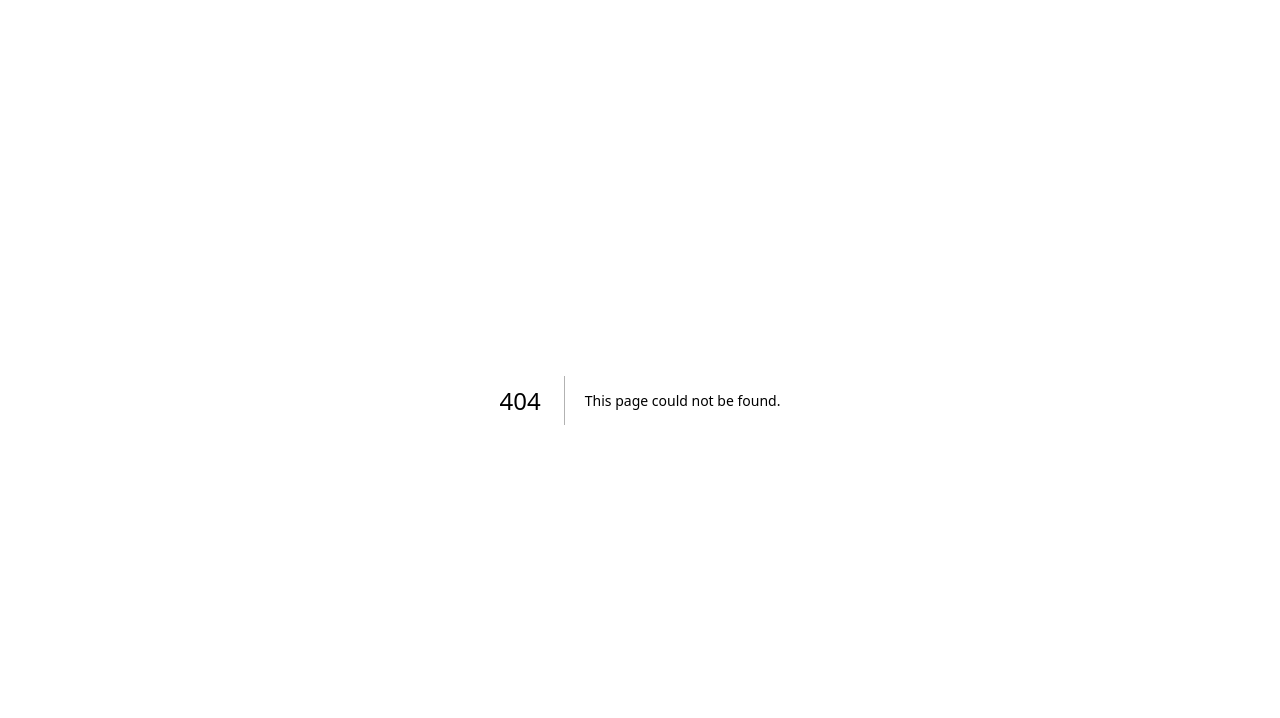
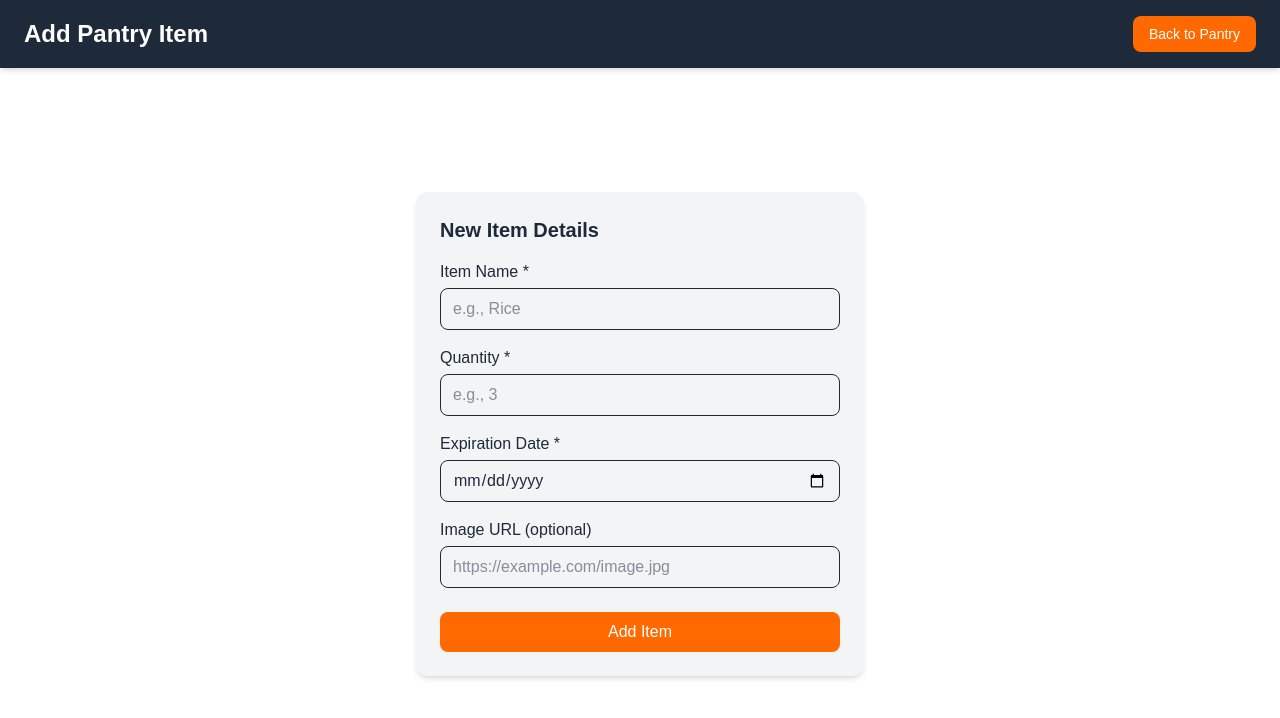
Before and after one commit to Uncore007/CSE499-Team6, a Next.js app in the folder grocery_buddy/: page /dashboard/pantry/addItem in a window 1280 px wide. Before the commit this address had no page. Shown: the top 718 px of the page. Built offline with nearby package versions, Linux system fonts and the light colour scheme.

Commit message:
Victorybranch

```diff
--- a/grocery_buddy/src/app/dashboard/page.tsx
+++ b/grocery_buddy/src/app/dashboard/page.tsx
@@ -56,9 +56,9 @@ export default function Dashboard() {
                 </a>
               </li>
               <li className="mb-2">
-                <a href="#" className="block p-3 rounded hover:bg-gray-600">
+                <Link href="/dashbaord/pantry" className="block p-3 rounded hover:bg-gray-600">
                   Pantry
-                </a>
+                </Link>
               </li>
             </ul>
           </nav>
--- /dev/null
+++ b/grocery_buddy/src/app/dashboard/pantry/addItem/page.tsx
@@ -0,0 +1,130 @@
+"use client";
+
+import { useState } from "react";
+import { useRouter } from "next/navigation";
+
+export default function AddPantryItem() {
+  const router = useRouter();
+
+  const [formData, setFormData] = useState({
+    name: "",
+    quantity: "",
+    expirationDate: "",
+    imageUrl: "",
+  });
+
+  const [error, setError] = useState("");
+
+  const handleChange = (e: React.ChangeEvent<HTMLInputElement>) => {
+    setFormData({ ...formData, [e.target.name]: e.target.value });
+  };
+
+  const handleSubmit = (e: React.FormEvent) => {
+    e.preventDefault();
+
+    // Basic validation
+    if (!formData.name || !formData.quantity || !formData.expirationDate) {
+      setError("Please fill in all required fields.");
+      return;
+    }
+
+    // Save to localStorage (temporary)
+    const existing = JSON.parse(localStorage.getItem("pantryItems") || "[]");
+    const newItem = {
+      id: Date.now(),
+      name: formData.name,
+      quantity: parseInt(formData.quantity),
+      expirationDate: formData.expirationDate,
+      imageUrl: formData.imageUrl || "/placeholder.png",
+    };
+    localStorage.setItem("pantryItems", JSON.stringify([...existing, newItem]));
+
+    // Redirect back to pantry page
+    router.push("/pantry");
+  };
+
+  return (
+    <div className="min-h-screen flex flex-col bg-white text-gray-800">
+      {/* Header */}
+      <header className="bg-gray-800 text-white shadow-md px-6 py-4 flex justify-between items-center">
+        <h1 className="text-2xl font-bold">Add Pantry Item</h1>
+        <button
+          onClick={() => router.push("/pantry")}
+          className="px-4 py-2 bg-orange-500 hover:bg-orange-600 rounded-lg text-white text-sm transition"
+        >
+          Back to Pantry
+        </button>
+      </header>
+
+      {/* Form Section */}
+      <main className="flex-1 flex items-center justify-center p-6">
+        <form
+          onSubmit={handleSubmit}
+          className="w-full max-w-md bg-gray-100 shadow-md rounded-xl p-6"
+        >
+          <h2 className="text-xl font-semibold mb-4">New Item Details</h2>
+
+          {error && (
+            <div className="bg-red-100 text-red-700 px-3 py-2 rounded mb-4">
+              {error}
+            </div>
+          )}
+
+          <div className="mb-4">
+            <label className="block mb-1 font-medium">Item Name *</label>
+            <input
+              type="text"
+              name="name"
+              value={formData.name}
+              onChange={handleChange}
+              placeholder="e.g., Rice"
+              className="w-full border px-3 py-2 rounded-lg focus:ring-2 focus:ring-orange-400 focus:outline-none"
+            />
+          </div>
+
+          <div className="mb-4">
+            <label className="block mb-1 font-medium">Quantity *</label>
+            <input
+              type="number"
+              name="quantity"
+              value={formData.quantity}
+              onChange={handleChange}
+              placeholder="e.g., 3"
+              className="w-full border px-3 py-2 rounded-lg focus:ring-2 focus:ring-orange-400 focus:outline-none"
+            />
+          </div>
+
+          <div className="mb-4">
+            <label className="block mb-1 font-medium">Expiration Date *</label>
+            <input
+              type="date"
+              name="expirationDate"
+              value={formData.expirationDate}
+              onChange={handleChange}
+              className="w-full border px-3 py-2 rounded-lg focus:ring-2 focus:ring-orange-400 focus:outline-none"
+            />
+          </div>
+
+          <div className="mb-6">
+            <label className="block mb-1 font-medium">Image URL (optional)</label>
+            <input
+              type="text"
+              name="imageUrl"
+              value={formData.imageUrl}
+              onChange={handleChange}
+              placeholder="https://example.com/image.jpg"
+              className="w-full border px-3 py-2 rounded-lg focus:ring-2 focus:ring-orange-400 focus:outline-none"
+            />
+          </div>
+
+          <button
+            type="submit"
+            className="w-full bg-orange-500 text-white py-2 rounded-lg hover:bg-orange-600 transition"
+          >
+            Add Item
+          </button>
+        </form>
+      </main>
+    </div>
+  );
+}
--- /dev/null
+++ b/grocery_buddy/src/app/dashboard/pantry/page.tsx
@@ -0,0 +1,144 @@
+"use client";
+
+import { useState } from "react";
+import Image from "next/image";
+import Link from "next/link";
+
+export default function Pantry() {
+  // Dummy pantry data
+  const [pantryItems, setPantryItems] = useState([
+    {
+      id: 1,
+      name: "Rice",
+      quantity: 2,
+      expirationDate: "2025-12-01",
+      imageUrl: "/placeholder.png",
+    },
+    {
+      id: 2,
+      name: "Beans",
+      quantity: 5,
+      expirationDate: "2025-06-15",
+      imageUrl: "/placeholder.png",
+    },
+    {
+      id: 3,
+      name: "Milk",
+      quantity: 1,
+      expirationDate: "2025-10-20",
+      imageUrl: "/placeholder.png",
+    },
+  ]);
+
+  const [searchTerm, setSearchTerm] = useState("");
+
+  const handleDelete = (id: number) => {
+    setPantryItems(pantryItems.filter((item) => item.id !== id));
+  };
+
+  const filteredPantry = pantryItems.filter((item) =>
+    item.name.toLowerCase().includes(searchTerm.toLowerCase())
+  );
+
+  const isExpiringSoon = (date: string) => {
+    const diff = new Date(date).getTime() - new Date().getTime();
+    return diff < 7 * 24 * 60 * 60 * 1000; // less than 7 days
+  };
+
+  return (
+    <div className="font-sans flex flex-col h-screen bg-white text-gray-800">
+      {/* Header */}
+      <header className="bg-gray-800 text-white shadow-md px-6 py-4 flex justify-between items-center">
+        <h1 className="text-2xl font-bold">Pantry</h1>
+        <Link
+          href="/pantry/addItem"
+          className="px-4 py-2 bg-orange-500 hover:bg-orange-600 rounded-lg text-white text-sm transition"
+        >
+          + Add Item
+        </Link>
+      </header>
+
+      {/* Main Content */}
+      <main className="flex-1 p-6 overflow-y-auto">
+        {/* Search Bar */}
+        <div className="mb-6 flex justify-between items-center">
+          <input
+            type="text"
+            placeholder="Search pantry..."
+            value={searchTerm}
+            onChange={(e) => setSearchTerm(e.target.value)}
+            className="w-full md:w-1/2 px-4 py-2 border rounded-lg focus:outline-none focus:ring-2 focus:ring-orange-400"
+          />
+        </div>
+
+        {/* Pantry Grid */}
+        <div className="grid grid-cols-1 sm:grid-cols-2 lg:grid-cols-3 gap-6">
+          {filteredPantry.map((item) => (
+            <div
+              key={item.id}
+              className={`rounded-lg shadow hover:shadow-lg transition overflow-hidden border-2 ${
+                item.quantity <= 1
+                  ? "border-red-400"
+                  : isExpiringSoon(item.expirationDate)
+                  ? "border-yellow-400"
+                  : "border-green-400"
+              }`}
+            >
+              {/* Image */}
+              <div className="relative h-40 w-full">
+                <Image
+                  src={item.imageUrl}
+                  alt={item.name}
+                  fill
+                  className="object-cover"
+                />
+              </div>
+
+              {/* Card Body */}
+              <div className="p-4">
+                <h2 className="text-xl font-semibold">{item.name}</h2>
+                <p className="text-gray-600 text-sm mb-3">
+                  Stock: {item.quantity} item{item.quantity > 1 ? "s" : ""}
+                </p>
+
+                {/* Extra details */}
+                <div className="text-sm text-gray-500 mb-3">
+                  <p>
+                    <strong>Expires:</strong>{" "}
+                    <span
+                      className={
+                        isExpiringSoon(item.expirationDate)
+                          ? "text-yellow-600"
+                          : "text-green-600"
+                      }
+                    >
+                      {item.expirationDate}
+                    </span>
+                  </p>
+                </div>
+
+                {/* Buttons */}
+                <div className="flex gap-2">
+                  <button
+                    onClick={() => handleDelete(item.id)}
+                    className="px-3 py-1 text-sm border border-red-500 text-red-500 rounded-full hover:bg-red-500 hover:text-white transition"
+                  >
+                    Remove
+                  </button>
+                  <button className="px-3 py-1 text-sm border border-orange-500 bg-orange-400 text-white rounded-full hover:bg-orange-700 transition">
+                    Restock
+                  </button>
+                </div>
+              </div>
+            </div>
+          ))}
+        </div>
+
+        {/* Empty State */}
+        {filteredPantry.length === 0 && (
+          <p className="text-center text-gray-500 mt-6">No items found.</p>
+        )}
+      </main>
+    </div>
+  );
+}
--- a/grocery_buddy/src/app/dashboard/recipes/page.tsx
+++ b/grocery_buddy/src/app/dashboard/recipes/page.tsx
@@ -62,7 +62,7 @@ export default function Recipes() {
       <header className="bg-gray-800 text-white shadow-md px-6 py-4 flex justify-between items-center">
         <h1 className="text-2xl font-bold">Recipes</h1>
         <Link
-          href="/recipes/create"
+          href="/recipes/createRecipes"
           className="px-4 py-2 bg-orange-500 hover:bg-orange-600 rounded-lg text-white text-sm transition"
         >
           + Create Recipe
```
Also changed, not shown: grocery_buddy/src/app/dashboard/store/page.tsx (added), grocery_buddy/src/app/ui/components/button.tsx (added), grocery_buddy/src/app/ui/components/loginForm.tsx (added), grocery_buddy/src/app/ui/components/navBar.tsx (added).
